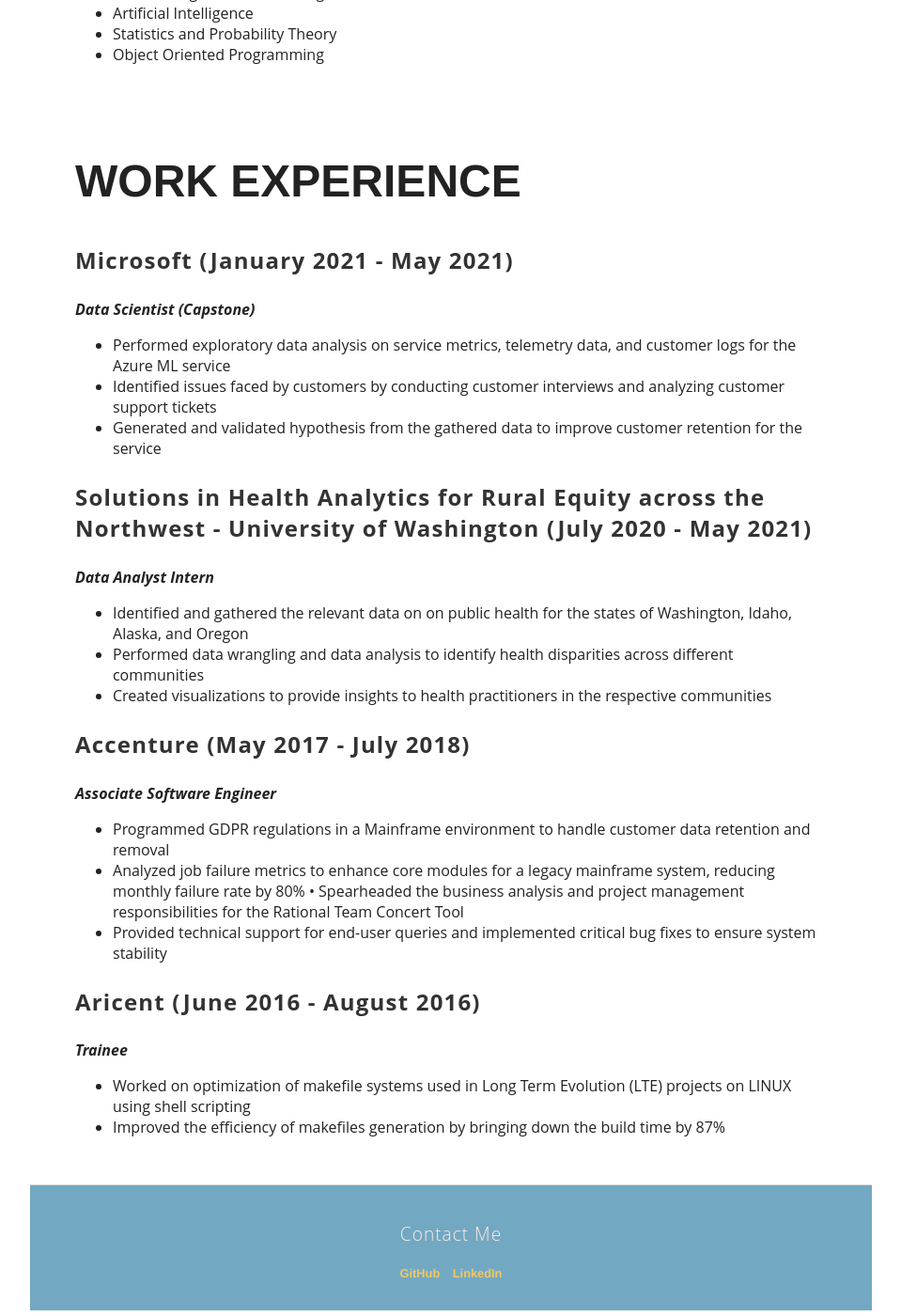
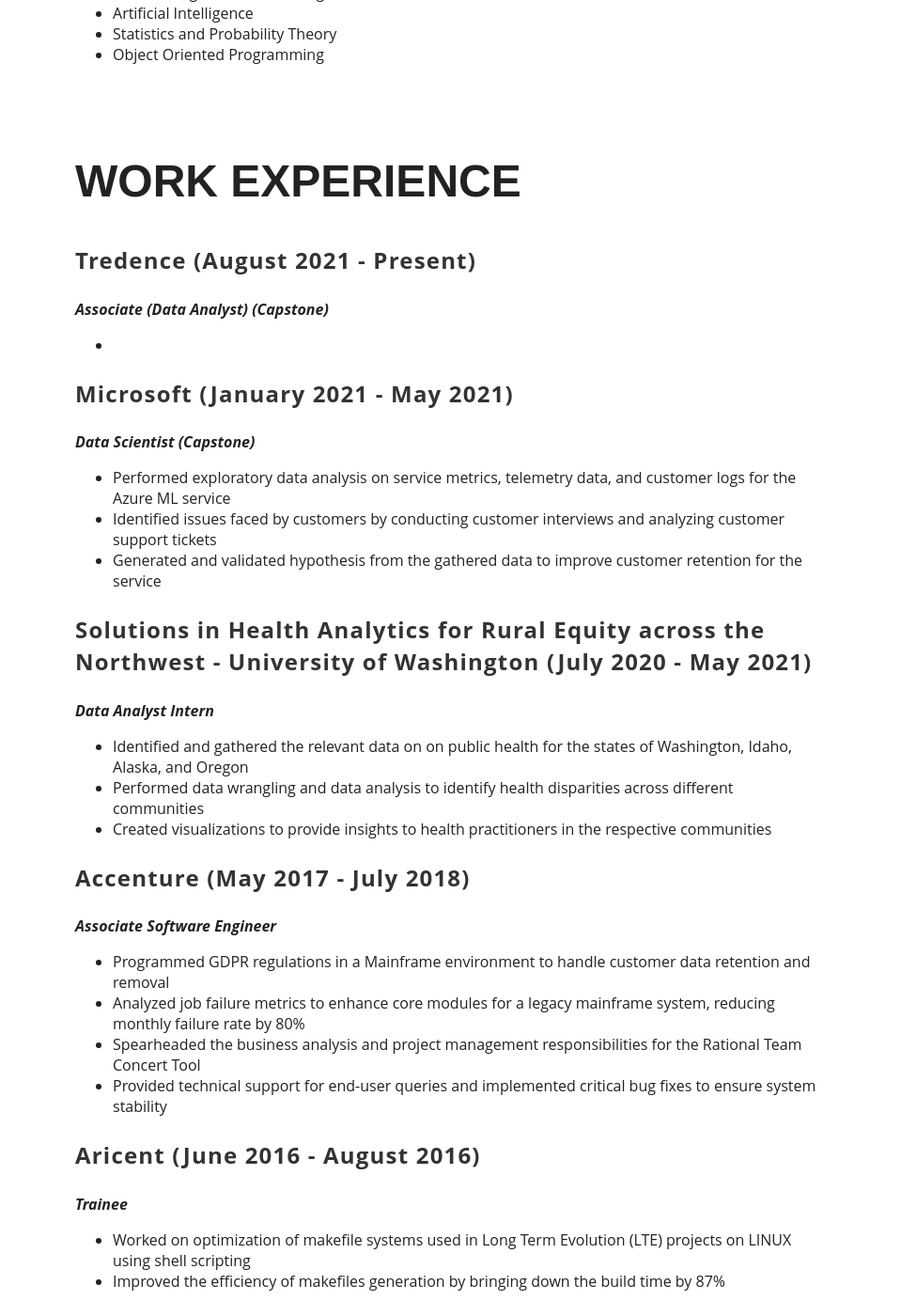
Before and after one commit to shreyakaul/shreyakaul.github.io, a Jekyll site: the page built from index.html, in a window 1280 px wide and 1400 px high, scrolled down 2077 px. Shown: the whole window at 94% size, without its empty margins (160-1119 px from the left). Built offline with Jekyll 4.4.1, drawn with Linux system fonts in a browser that asks for light colours.

Commit message:
Update index.html

```diff
--- a/index.html
+++ b/index.html
@@ -70,6 +70,11 @@
 </section>
 <section class="introduction-section">
     <h1>WORK EXPERIENCE</h1>
+    <p><b>Tredence (August 2021 - Present)</b><br></p>
+    <i><b>Associate (Data Analyst) (Capstone)</b></i>
+    <ul>
+    <li>
+    </ul>
     <p><b>Microsoft (January 2021 - May 2021)</b><br></p>
     <i><b>Data Scientist (Capstone)</b></i>
     <ul>
@@ -88,7 +93,8 @@
       <i><b>Associate Software Engineer</b></i>
       <ul>
     <li>Programmed GDPR regulations in a Mainframe environment to handle customer data retention and removal
-    <li>Analyzed job failure metrics to enhance core modules for a legacy mainframe system, reducing monthly failure rate by 80% • Spearheaded the business analysis and project management responsibilities for the Rational Team Concert Tool
+    <li>Analyzed job failure metrics to enhance core modules for a legacy mainframe system, reducing monthly failure rate by 80%
+    <li>Spearheaded the business analysis and project management responsibilities for the Rational Team Concert Tool
     <li>Provided technical support for end-user queries and implemented critical bug fixes to ensure system stability
 	</ul>
     <p><b>Aricent (June 2016 - August 2016)</b><br></p>
```
